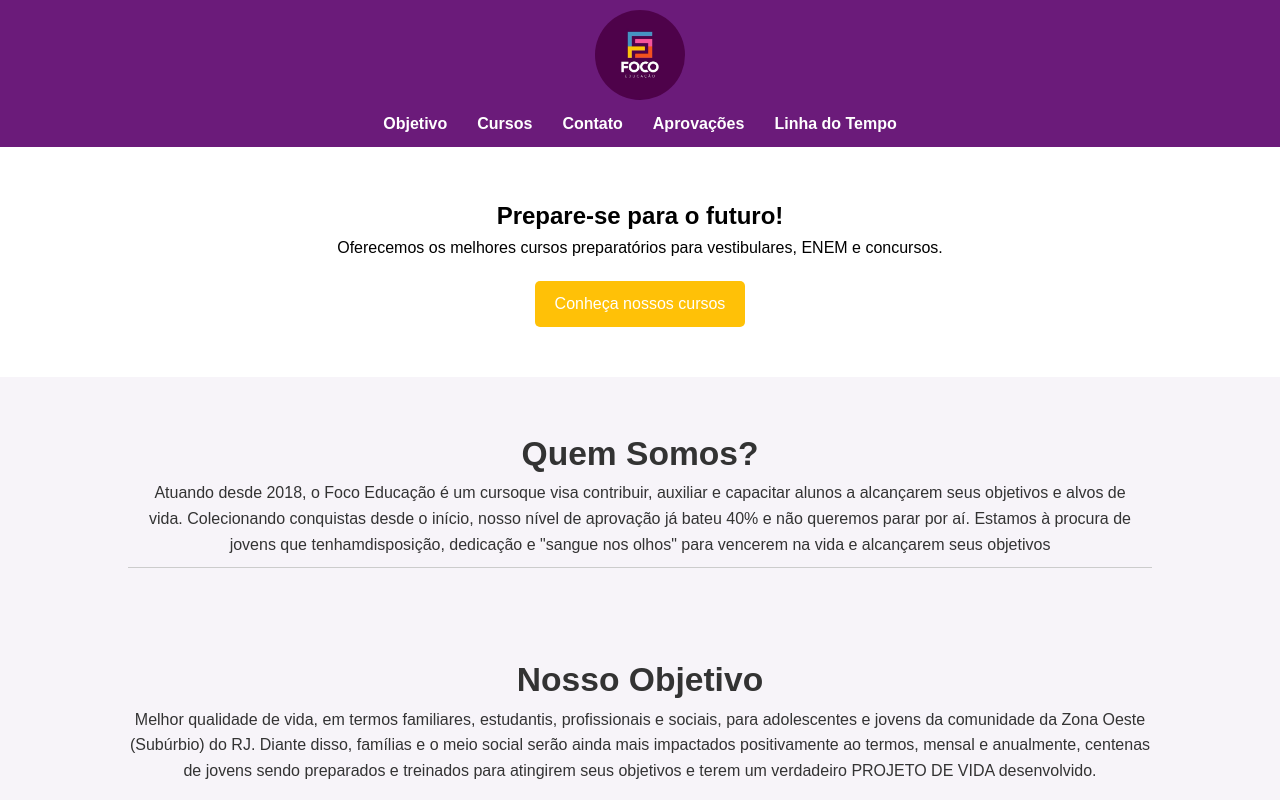
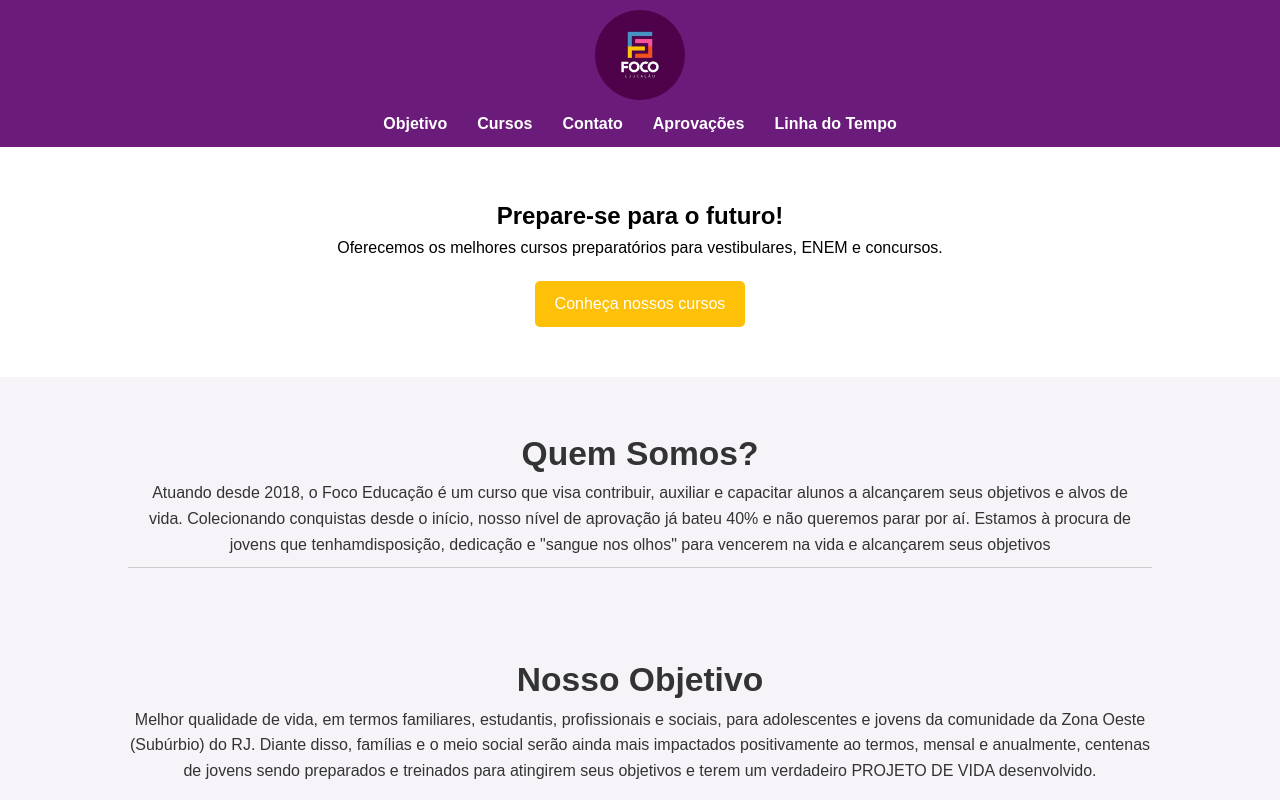
Before and after one commit to GNSoftware/site_foco_educacao, a plain HTML site: page index.html in a window 1280 px wide. Shown: the top 800 px of the page. Drawn offline with Linux system fonts and the light colour scheme.

Commit message:
Update index.html
textupdate

```diff
--- a/index.html
+++ b/index.html
@@ -38,7 +38,7 @@
     <section id="sobre" class="about">
         <div class="container0">
             <h2>Quem Somos?</h2>
-            <p>Atuando desde 2018, o Foco Educação é um cursoque visa contribuir, auxiliar e capacitar alunos a
+            <p>Atuando desde 2018, o Foco Educação é um curso que visa contribuir, auxiliar e capacitar alunos a
                 alcançarem seus objetivos e alvos de vida.
                 Colecionando conquistas desde o início, nosso nível
                 de aprovação já bateu 40% e não queremos parar
```
